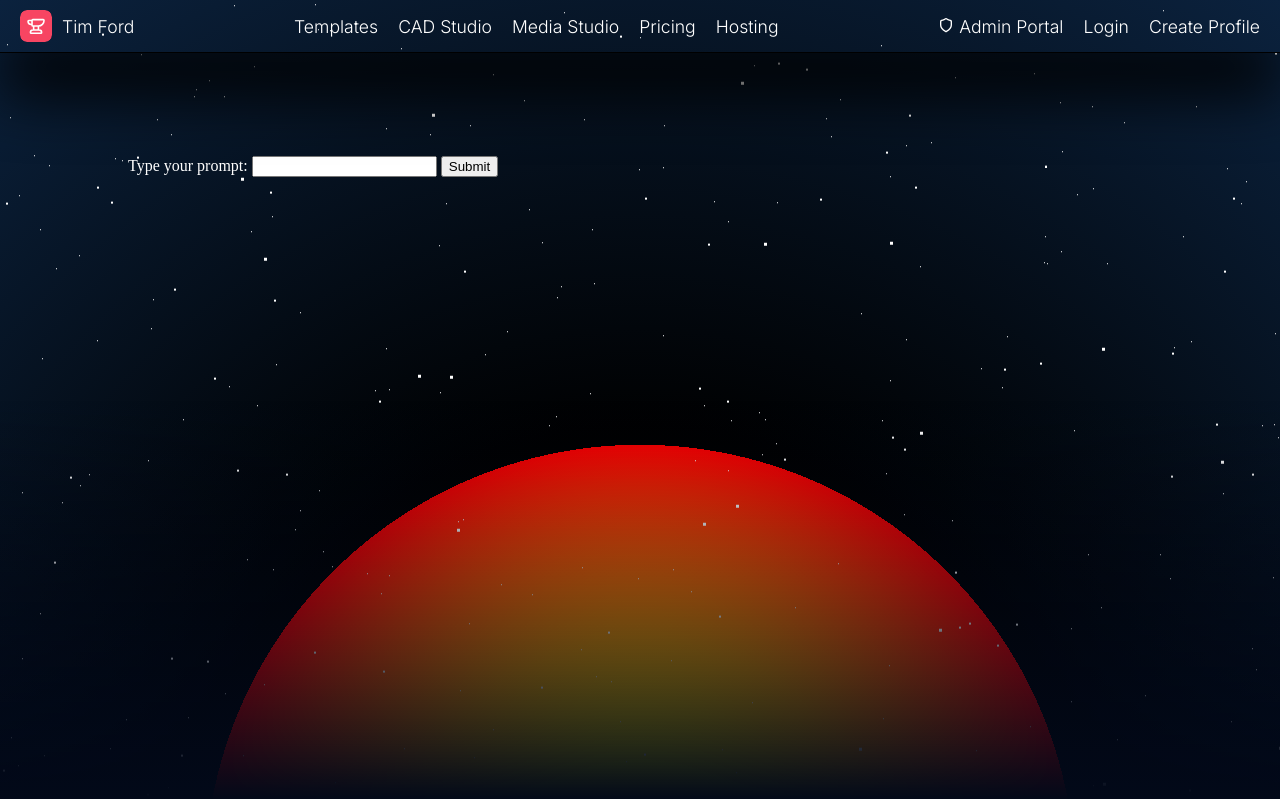
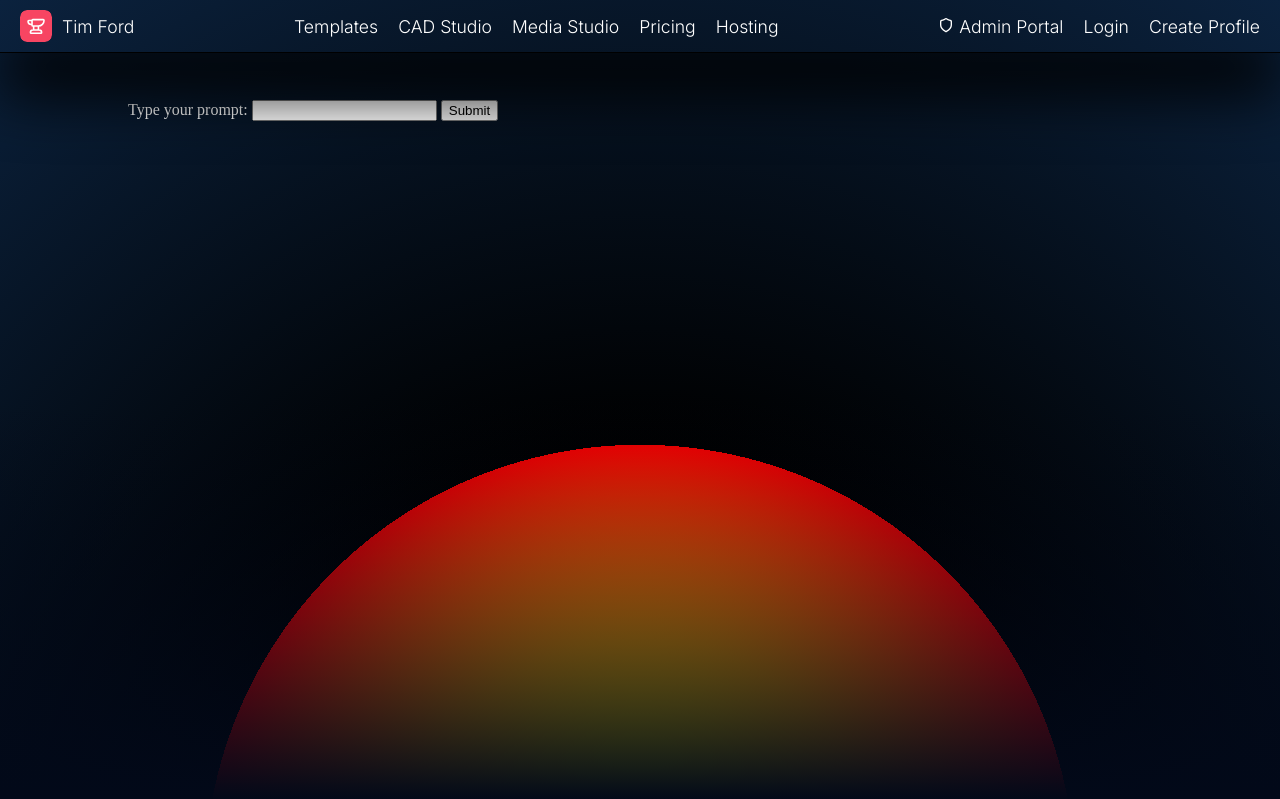
Before and after one commit to Charles-investment-group/TimFord, a SvelteKit app: page / in a window 1280 px wide. Shown: the top 799 px of the page. Built offline with nearby package versions, Linux system fonts and the light colour scheme; no server answers.

Commit message:
added form to overlay

```diff
--- a/src/routes/Hero.svelte
+++ b/src/routes/Hero.svelte
@@ -7,11 +7,17 @@
 
 <main>
 <div class="main_container container">
-<div id="stars"></div>
-  <div id="stars2"></div>
-  <div id="stars3"></div>
-  <div></div>
-  <form method="POST" class="form_container">
+ <!--<div id="stars"></div>-->
+ <!--<div id="stars2"></div>-->
+ <!--<div id="stars3"></div>-->
+   <div></div>
+
+
+
+
+</div>
+<div class="overlay">
+   <form method="POST" class="form_container">
   <label for="aiprompt">Type your prompt:</label>
   <input type="text" id="aiprompt" name="aiprompt" required />
   <button type="submit">Submit</button>
@@ -25,7 +31,6 @@
 {/if}
 
 </div>
-<div class="overlay"></div>
 
 
 </main>
```
